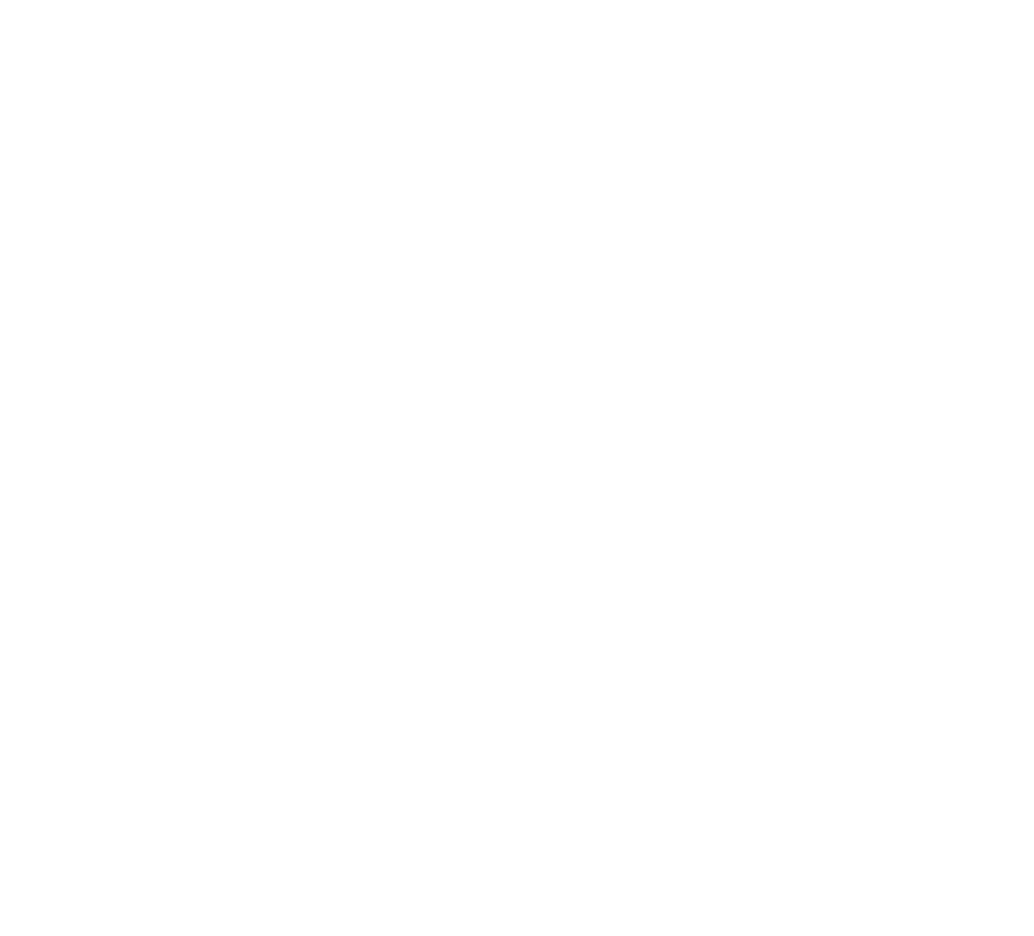
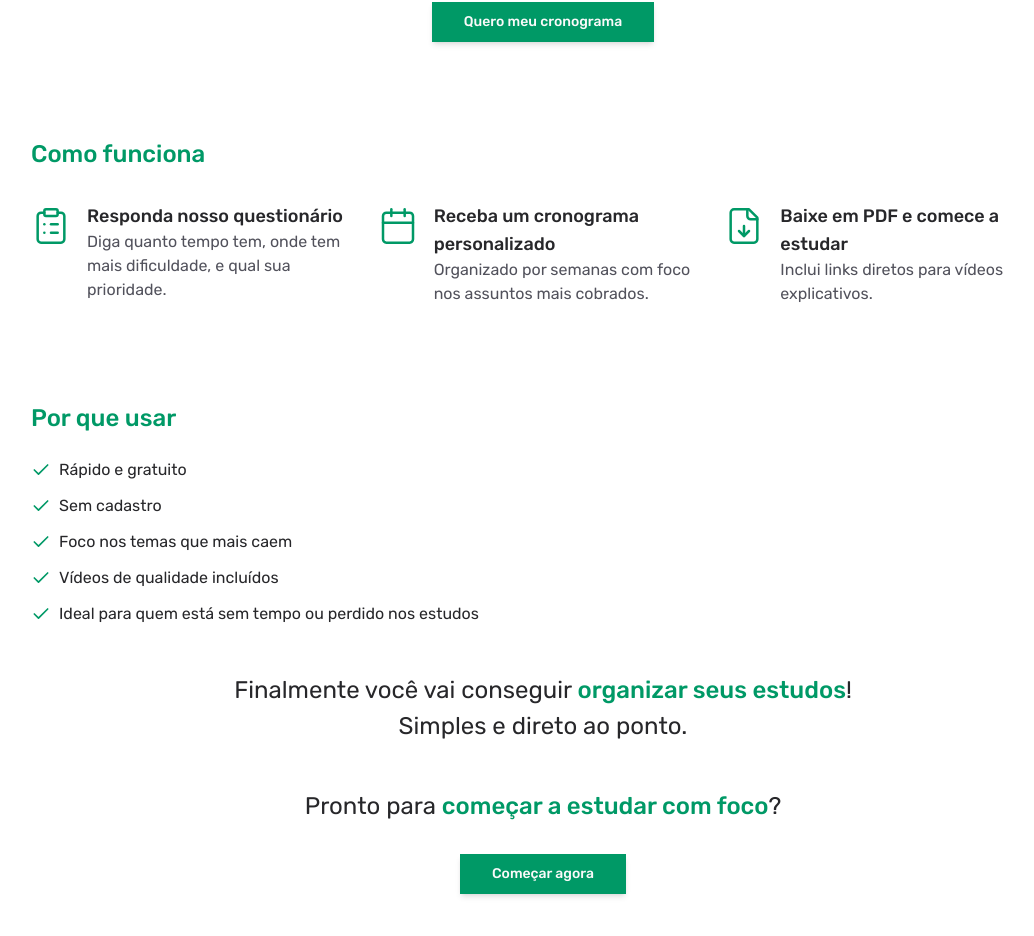
Before and after one commit to wcardosos/cronoenem, a Next.js app: page / in a window 1280 px wide. Shown: the part 378-1314 px from the top of the page, without its empty margins (97-1131 px from the left). Before the commit the page ends 868 px from the top, so only its background shows below. Built offline with nearby package versions, Linux system fonts and the light colour scheme.

Commit message:
feat: add home page styles

```diff
--- a/src/app/page.tsx
+++ b/src/app/page.tsx
@@ -1,9 +1,105 @@
-import Image from "next/image";
+import { Button } from "@/components/ui/button";
+import { Calendar, Check, ClipboardList, FileDown } from "lucide-react";
 
 export default function Home() {
   return (
-    <main className="max-w-5xl min-h-screen mx-auto px-6 lg:px-0">
+    <main className="max-w-5xl min-h-screen mx-auto px-6 xl:px-0">
+      <section className="py-12 text-center">
+        <h2 className="text-zinc-800 text-4xl font-medium mb-2">
+          Ganhe um
+          <br />
+          cronograma <span className="text-primary">gratuito</span>
+          <br />e <span className="text-primary">personalizado</span>
+          <br />
+          para o ENEM
+        </h2>
+        <p className="text-zinc-600 max-w-md mx-auto mt-6 mb-8">
+          Responda apenas algumas perguntas e receba um plano de estudos com os assuntos mais cobrados com vídeos
+        </p>
+        <Button className="bg-primary hover:bg-emerald-500 text-zinc-50 px-8" size="lg">Quero meu cronograma</Button>
+      </section>
 
+      <section className="py-12">
+        <h2 className="text-primary text-2xl font-medium mb-8">Como funciona</h2>
+
+        <div className="grid gap-4 lg:grid-cols-3">
+          <div className="flex items-start gap-4">
+            <div className="text-primary mt-1">
+              <ClipboardList size={40} strokeWidth={1.5} />
+            </div>
+            <div>
+              <h3 className="text-zinc-800 font-medium text-lg">Responda nosso questionário</h3>
+              <p className="text-zinc-600">
+                Diga quanto tempo tem, onde tem mais dificuldade, e qual sua prioridade.
+              </p>
+            </div>
+          </div>
+
+          <div className="flex items-start gap-4">
+            <div className="text-primary mt-1">
+              <Calendar size={40} strokeWidth={1.5} />
+            </div>
+            <div>
+              <h3 className="text-zinc-800 font-medium text-lg">Receba um cronograma personalizado</h3>
+              <p className="text-zinc-600">Organizado por semanas com foco nos assuntos mais cobrados.</p>
+            </div>
+          </div>
+
+          <div className="flex items-start gap-4">
+            <div className="text-primary mt-1">
+              <FileDown size={40} strokeWidth={1.5} />
+            </div>
+            <div>
+              <h3 className="text-zinc-800 font-medium text-lg">Baixe em PDF e comece a estudar</h3>
+              <p className="text-zinc-600">Inclui links diretos para vídeos explicativos.</p>
+            </div>
+          </div>
+        </div>
+      </section>
+
+      <section className="py-12">
+        <h2 className="text-primary text-2xl font-medium mb-6">Por que usar</h2>
+
+        <ul className="space-y-3 mb-12">
+          <li className="flex items-center gap-2">
+            <Check className="text-primary size-5 flex-shrink-0" />
+            <span className="text-zinc-800">Rápido e gratuito</span>
+          </li>
+          <li className="flex items-center gap-2">
+            <Check className="text-primary size-5 flex-shrink-0" />
+            <span className="text-zinc-800">Sem cadastro</span>
+          </li>
+          <li className="flex items-center gap-2">
+            <Check className="text-primary size-5 flex-shrink-0" />
+            <span className="text-zinc-800">Foco nos temas que mais caem</span>
+          </li>
+          <li className="flex items-center gap-2">
+            <Check className="text-primary size-5 flex-shrink-0" />
+            <span className="text-zinc-800">Vídeos de qualidade incluídos</span>
+          </li>
+          <li className="flex items-center gap-2">
+            <Check className="text-primary size-5 flex-shrink-0" />
+            <span className="text-zinc-800">Ideal para quem está sem tempo ou perdido nos estudos</span>
+          </li>
+        </ul>
+
+        <div className="text-center mb-12 text-2xl">
+          <p className="text-zinc-800 mb-1">
+            Finalmente você vai conseguir <span className="text-primary font-medium">organizar seus estudos</span>!
+          </p>
+          <p className="text-zinc-800">Simples e direto ao ponto.</p>
+        </div>
+
+        <div className="text-center mb-8">
+          <p className="text-zinc-800 text-2xl mb-1">
+            Pronto para <span className="text-primary font-medium">começar a estudar com foco</span>?
+          </p>
+        </div>
+
+        <div className="flex justify-center">
+          <Button className="bg-primary hover:bg-emerald-500 px-8" size="lg">Começar agora</Button>
+        </div>
+      </section>
     </main>
   );
 }
```
